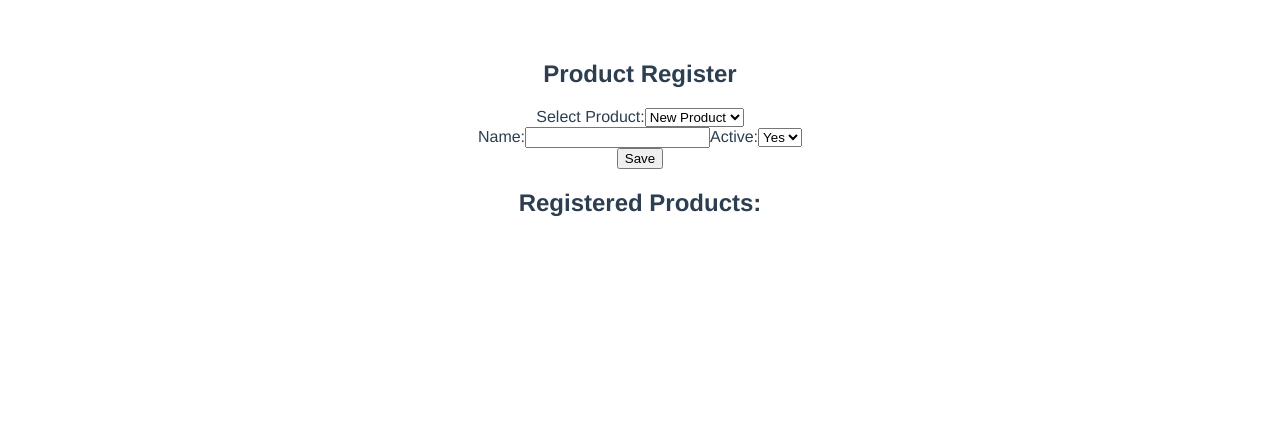
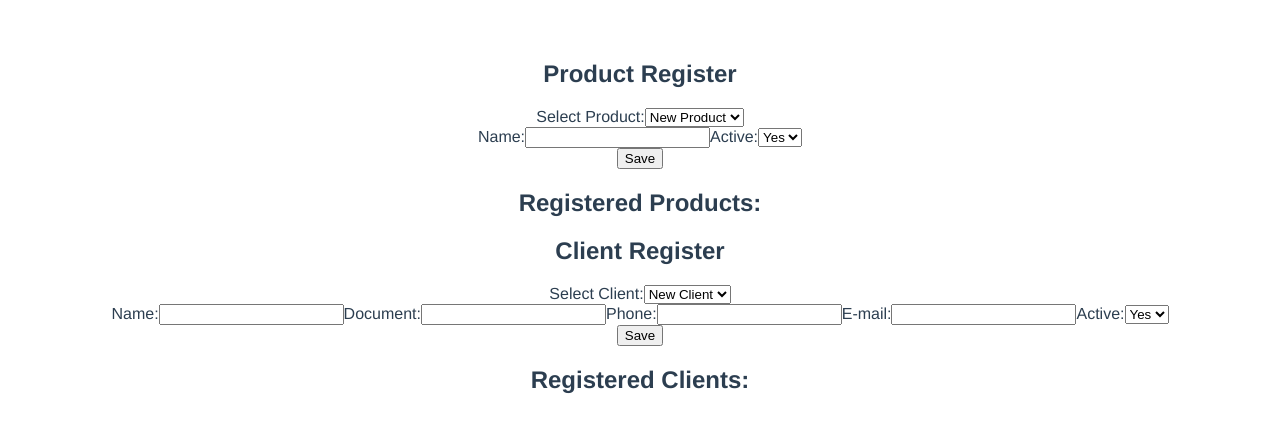
Before and after one commit to Iesus90/teste-data-stone, a Vue app: page / in a window 1280 px wide. Shown: the top 432 px of the page. Built offline with nearby package versions, Linux system fonts and the light colour scheme.

Commit message:
form clients structure

```diff
--- a/src/App.vue
+++ b/src/App.vue
@@ -1,14 +1,17 @@
 <template>
   <FormProducts/>
+  <FormClients/>
 </template>
 
 <script>
 import FormProducts from './components/FormProducts.vue'
+import FormClients from './components/FormClients.vue'
 
 export default {
   name: 'App',
   components: {
-    FormProducts
+    FormProducts,
+    FormClients
   }
 }
 </script>
--- /dev/null
+++ b/src/components/FormClients.vue
@@ -0,0 +1,74 @@
+<template>
+  <div>
+    <h2>Client Register</h2>
+    <form @submit.prevent="submitForm">
+      <label for="client">Select Client:</label>
+      <select v-model="clientSelected">
+        <option value="">New Client</option>
+        <option v-for="client in clients" :key="client.id" :value="client.id">{{ client.name }}</option>
+      </select>
+      <div v-if="!clientSelected">
+        <label for="name">Name:</label>
+        <input type="text" id="name" v-model="newClient.name" required>
+        <label for="doc">Document:</label>
+        <input type="text" id="doc" v-model="newClient.doc" required>
+        <label for="phone">Phone:</label>
+        <input type="text" id="phone" v-model="newClient.phone" required>
+        <label for="email">E-mail:</label>
+        <input type="email" id="email" v-model="newClient.email" required>
+        <label for="active">Active:</label>
+        <select id="active" v-model="newClient.active" required>
+          <option value="yes">Yes</option>
+          <option value="no">No</option>
+        </select>
+      </div>
+      <button type="submit">Save</button>
+    </form>
+
+    <h2>Registered Clients:</h2>
+    <ul>
+      <li v-for="client in clients" :key="client.id">{{ client.name }}</li>
+    </ul>
+  </div>
+</template>
+
+<script>
+export default {
+  data() {
+    return {
+      clientSelected: '',
+      newClient: {
+        name: '',
+        doc: '',
+        phone: '',
+        email: '',
+        active: 'yes'
+      },
+      clients: []
+    };
+  },
+  methods: {
+    submitForm() {
+      if (this.clientSelected) {
+        console.log('Cliente selecionado para edição:', this.clientSelected);
+      } else {
+        this.clients.push({
+          id: this.clients.length + 1,
+          name: this.newClient.name,
+          doc: this.newClient.doc,
+          phone: this.newClient.phone,
+          email: this.newClient.email,
+          active: this.newClient.active
+        });
+        console.log('Novo cliente cadastrado:', this.newClient);
+      }
+      this.clientSelected = '';
+      this.newClient.name = '';
+      this.newClient.doc = '';
+      this.newClient.phone = '';
+      this.newClient.email = '';
+      this.newClient.active = 'yes';
+    }
+  }
+};
+</script>
```
